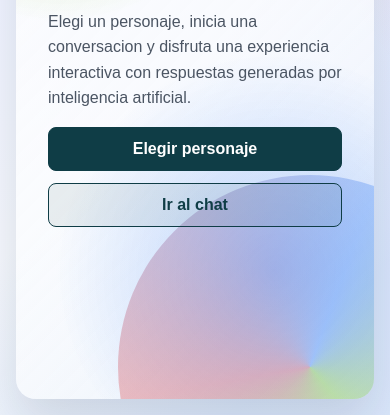
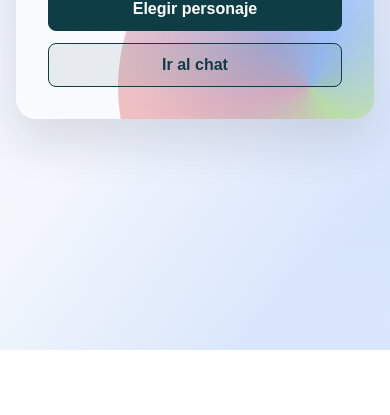
Before and after one commit to noejazmin/ChatPersonajesAI_JazminMorinigo, a website with bundled scripts: page index.html in a window 390 px wide. Shown: the part 494-909 px from the top of the page. After the commit the page ends 844 px from the top, so only its background shows below. Built offline with nearby package versions, Linux system fonts and the light colour scheme.

Commit message:
fijar home en mobile y tablet

```diff
--- a/styles.css
+++ b/styles.css
@@ -40,6 +40,10 @@ body {
     linear-gradient(315deg, rgba(59, 130, 246, 0.16) 12%, transparent 42%),
     linear-gradient(180deg, #fff7ed 0%, #eef2ff 48%, #f8fafc 100%);
   color: var(--text-main);
+}
+
+body:has(.home) {
+  overflow: hidden;
 }
 
 a {
@@ -161,7 +165,8 @@ a {
 
 .home {
   position: relative;
-  min-height: calc(100vh - 8rem);
+  min-height: calc(100vh - 7rem);
+  min-height: 0;
   justify-content: center;
   overflow: hidden;
   padding: 2rem;
```
